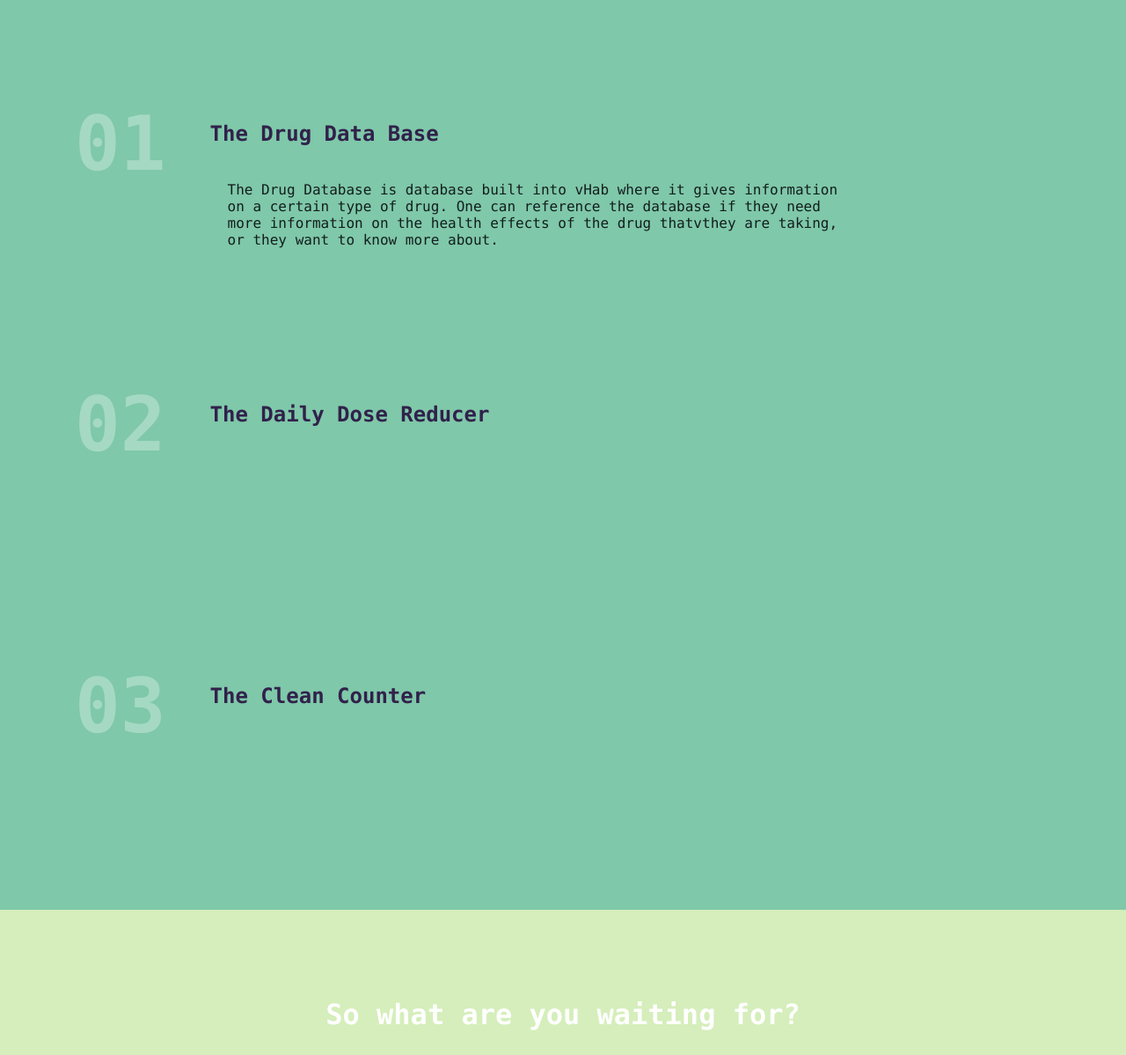
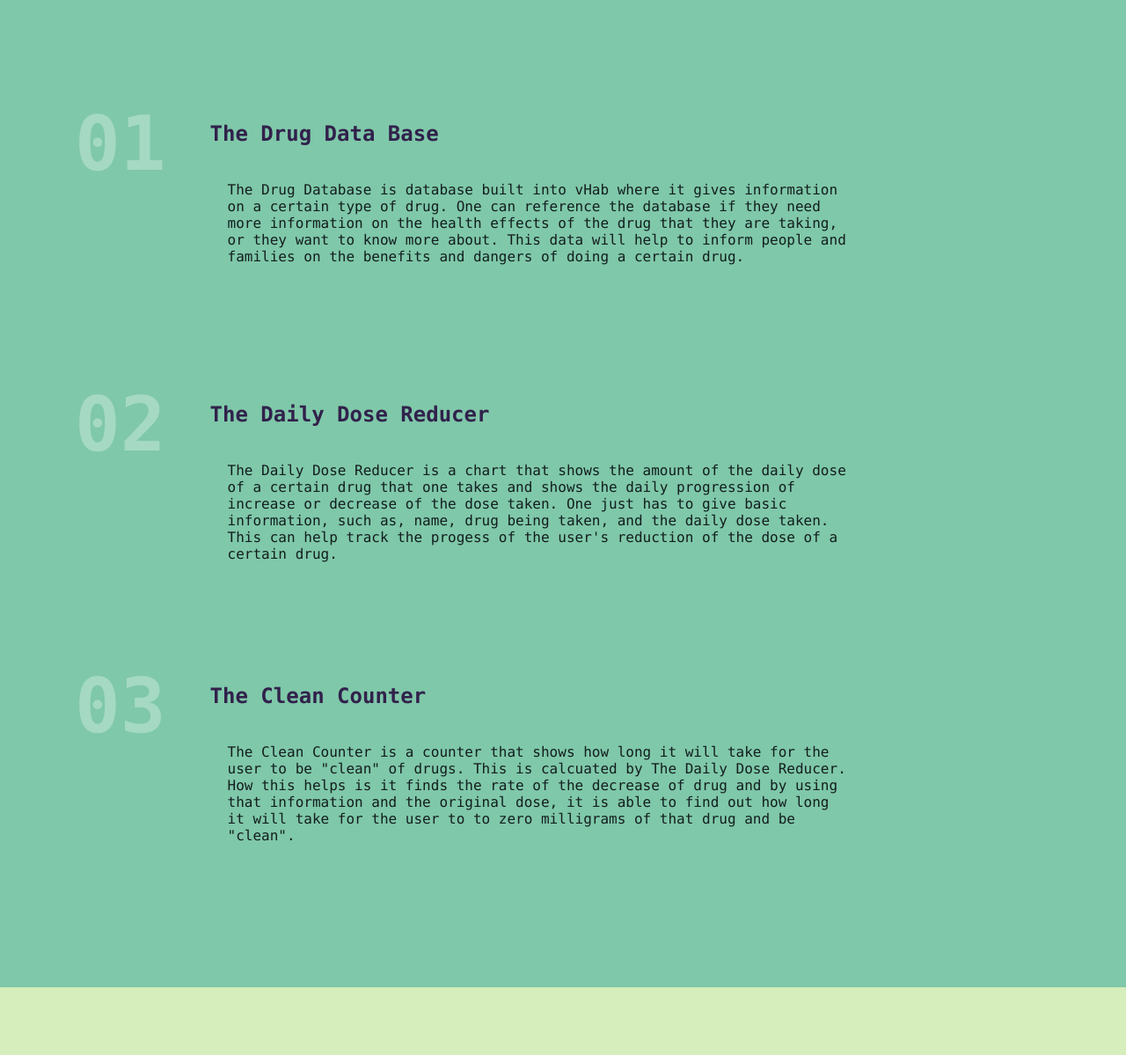
Before and after one commit to chrisprof/vhab, a Flask app: page / in a window 1280 px wide. Shown: the part 1874-3073 px from the top of the page at 88% size. Run offline with Flask 2, Linux system fonts and the light colour scheme; some libraries are stand-ins or nearby versions.

Commit message:
steps complete

```diff
--- a/website/templates/home.html
+++ b/website/templates/home.html
@@ -41,7 +41,7 @@
         <p class="step-number step-number--1">01</p>
         <div>
           <h1 class="section-subheader">The Drug Data Base </h1>
-          <p class="section-text">The Drug Database is database built into vHab where it gives information on a certain type of drug. One can reference the database if they need more information on the health effects of the drug thatvthey are taking, or they want to know more about.</p>
+          <p class="section-text">The Drug Database is database built into vHab where it gives information on a certain type of drug. One can reference the database if they need more information on the health effects of the drug that they are taking, or they want to know more about. This data will help to inform people and families on the benefits and dangers of doing a certain drug.</p>
         </div>
       </div>
 
@@ -51,7 +51,7 @@
 
         <div>
           <h1 class="section-subheader">The Daily Dose Reducer </h1>
-          <p class="section-text"></p>
+          <p class="section-text">The Daily Dose Reducer is a chart that shows the amount of the daily dose of a certain drug that one takes and shows the daily progression of increase or decrease of the dose taken. One just has to give basic information, such as, name, drug being taken, and the daily dose taken. This can help track the progess of the user's reduction of the dose of a certain drug.</p>
         </div>
 
 
@@ -60,7 +60,7 @@
         <p class="step-number step-number--3">03</p>
         <div>
           <h1 class="section-subheader">The Clean Counter </h1>
-          <p class="section-text"></p>
+          <p class="section-text">The Clean Counter is a counter that shows how long it will take for the user to be "clean" of drugs. This is calcuated by The Daily Dose Reducer. How this helps is it finds the rate of the decrease of drug and by using that information and the original dose, it is able to find out how long it will take for the user to to zero milligrams of that drug and be "clean".</p>
         </div>
       </div>
     </div>
```
